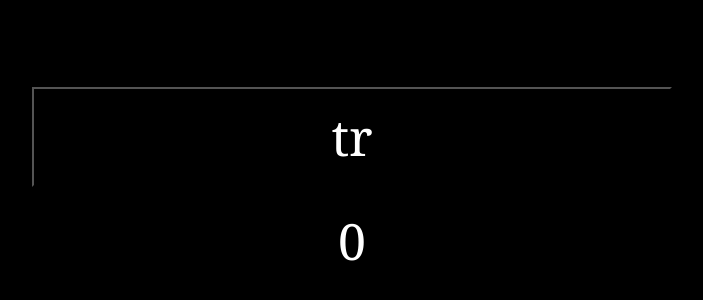
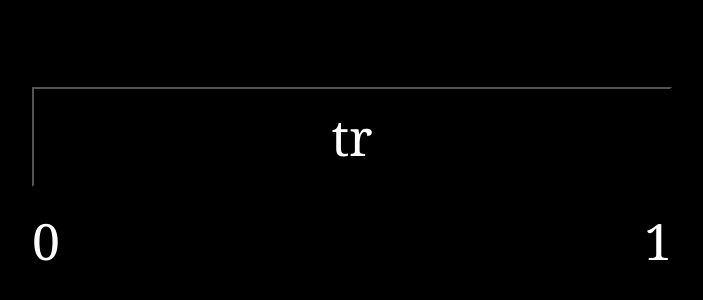
Before and after one commit to jpothi01/trace, a plain HTML site: page index.html in a window 1280 px wide. Shown: the part 120-420 px from the top of the page, without its empty margins (288-991 px from the left). Drawn offline with Linux system fonts and the light colour scheme.

Commit message:
added highest level, microoptimizations for rendering

```diff
--- a/css/trace.css
+++ b/css/trace.css
@@ -17,6 +17,7 @@ h1 {
 	font-size: 50px;
 	color: white;
 	margin-right: auto;
+	margin-left: auto;
 }
 
 .btn-start {
@@ -24,8 +25,20 @@ h1 {
 	height: 100px;
 }
 
+.stats {
+	width: 50%;
+	margin-left: auto;
+	margin-right: auto;
+}
+
 #highscore {
 	margin-top: 20px;
+	float: left;
+}
+
+#highlevel {
+	margin-top: 20px;
+	float: right;
 }
 
 .gameplay {
--- a/index.html
+++ b/index.html
@@ -18,7 +18,10 @@
 <body>
 	<div class="startpage">
 		<button class="startpage btn-start">tr</button>
-		<div id="highscore"></div>
+		<div class="stats">
+			<span id="highscore"></span>
+			<span id="highlevel"></span>
+		</div>
 	</div>
 	<div class="gameplay">
 		<canvas id="maincanvas"></canvas>
--- a/js/graphics.js
+++ b/js/graphics.js
@@ -73,8 +73,9 @@ var graphics = {
 			ctx.lineWidth = graphics.default_line_width;
 			for(var i = 0; i < path.length-1; i++){
 				ctx.beginPath();
-				ctx.moveTo(path[i][0],path[i][1]);
-				ctx.lineTo(path[i+1][0],path[i+1][1]);
+				// Integerize floating point coordinates for optimization
+				ctx.moveTo((0.5+path[i][0])|0,(0.5+path[i][1])|0);
+				ctx.lineTo((0.5+path[i+1][0])|0,(0.5+path[i+1][1])|0);
 				ctx.stroke();
 			}
 		}
--- a/js/main.js
+++ b/js/main.js
@@ -83,7 +83,7 @@ $(function(){
 	Game.prototype.evaluateTrace = function(){
 		if(this.trace_buffer.length > 0){
 			this.setState("evaluate");
-			var evaluation = paths.evaluateTrace(this.trace_buffer,this.target_path,this.canvas_diag);
+			var evaluation = paths.evaluateTrace(this.trace_buffer,this.target_path,Math.min(this.canvas.width,this.canvas.height));
 			var delta_score = evaluation.score;
 			var lines = evaluation.lines;
 			this.score += delta_score;
@@ -113,8 +113,12 @@ $(function(){
 		window.localStorage.level = this.level;
 		window.localStorage.score = this.score;
 		var high_score = window.localStorage.high_score;
+		var high_level = window.localStorage.high_level;
 		if(!high_score || (this.score > high_score)){
 			window.localStorage.high_score = this.score;
+		}
+		if(!high_level || (this.level > high_level)){
+			window.localStorage.high_level = this.level;
 		}
 	}
 
@@ -126,10 +130,15 @@ $(function(){
 
 	$(".btn-start").click(start);
 	var high_score = window.localStorage.high_score;
+	var high_level = window.localStorage.high_level;
 	if(!high_score){
 		high_score = 0;
 	}
+	if(!high_level){
+		high_level = 1;
+	}
 	$("#highscore").text(high_score);
+	$("#highlevel").text(high_level);
 
 	$('.btn-start').css("margin-top",window.innerHeight/3-60);
 });
--- a/js/paths.js
+++ b/js/paths.js
@@ -3,7 +3,7 @@ PI = Math.PI;
 var paths = {
 
 
-	evaluateTrace: function(trace,target,screen_diag){
+	evaluateTrace: function(trace,target,min_canvas_dim){
 		var n = Math.floor(target.length/trace.length);
 		var target_downsampled = paths.downsamplePath(target,n,trace.length);
 		var coupling_sequence = paths.frechetDist(trace,target_downsampled);
@@ -14,7 +14,7 @@ var paths = {
 			return memo + paths.dist(el[0],el[1]);
 		},0)/lines.length;
 		var alpha = 0.01;
-		return {score:Math.floor(100-100*Math.min(6*frechet_dist/screen_diag,1)),lines:lines};
+		return {score:Math.floor(100-100*Math.min(3.5*frechet_dist/min_canvas_dim,1)),lines:lines};
 	},
 
 	// adapted from http://www.mathworks.com/matlabcentral/fileexchange/31922-discrete-frechet-distance
--- a/js/touch.js
+++ b/js/touch.js
@@ -14,6 +14,7 @@ var touch = {
 		touch.trace_buffer = [];
 		touch.touch_locked = false;
 		touch.touched = false;
+		this.count = 0;
 		touch.is_mobile = isMobile.any();
 	},
 
```
